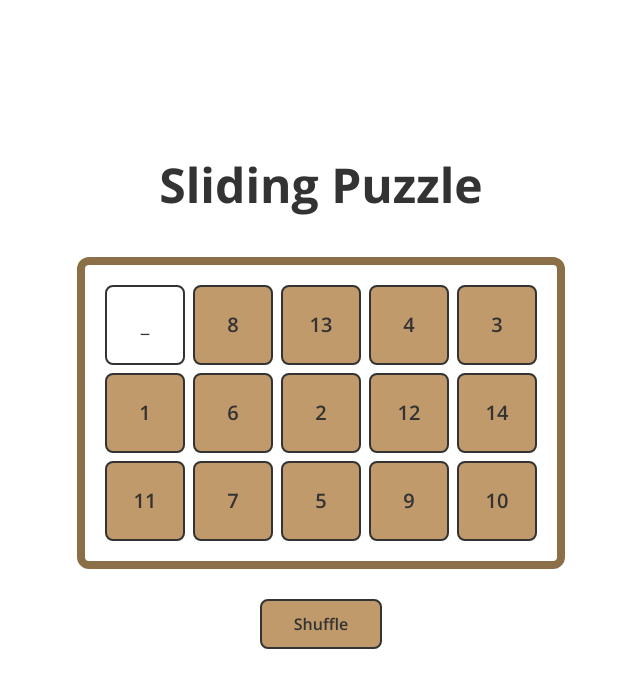
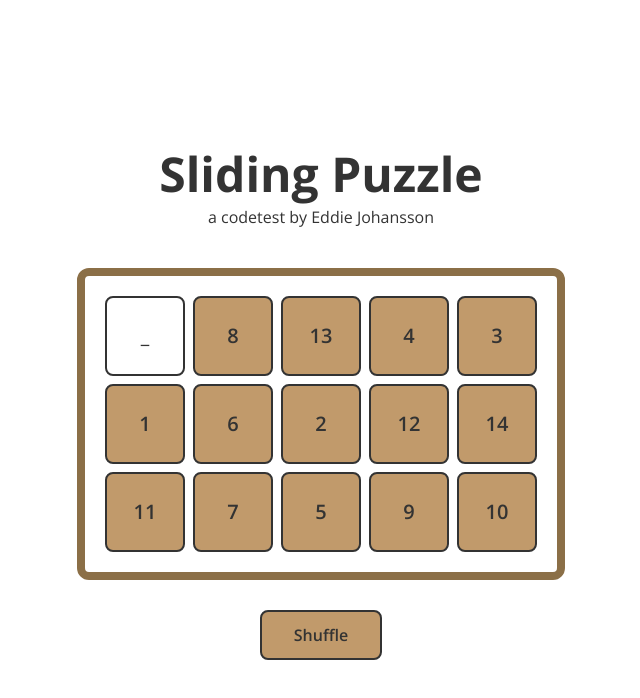
Before and after one commit to EddieJohanssonn3000/sliding-puzzle, a React (Vite) app: page / in a window 1280 px wide. Shown: the top 698 px of the page, without its empty margins (319-959 px from the left). Built offline with nearby package versions, Linux system fonts and the light colour scheme.

Commit message:
Added a paragraph and fixed css

```diff
--- a/src/App.css
+++ b/src/App.css
@@ -23,10 +23,13 @@
 
 h1 {
   font-size: var(--font-size-xl);
-  margin-bottom: var(--spacing-lg);
   color: var(--text);
   font-family: 'Open Sans', sans-serif;
   font-weight: 700;
+}
+
+p {
+  margin-bottom: var(--spacing-lg);
 }
 
 .shuffle-btn {
@@ -49,7 +52,7 @@ h1 {
 .win-message {
   margin-top: var(--spacing-md);
   font-size: var(--font-size-lg);
-  color: var(--primary);
+  color: var(--text);
   font-weight: 700;
   animation: bounce 0.6s ease-in-out;
 }
--- a/src/App.tsx
+++ b/src/App.tsx
@@ -29,6 +29,7 @@ export default function App() {
   return (
     <div className="container">
       <h1>Sliding Puzzle</h1>
+      <p>a codetest by Eddie Johansson</p>
       <Board board={board} onTileClick={handleTileClick} />
       <button onClick={handleShuffle} className="shuffle-btn">
         Shuffle
```
